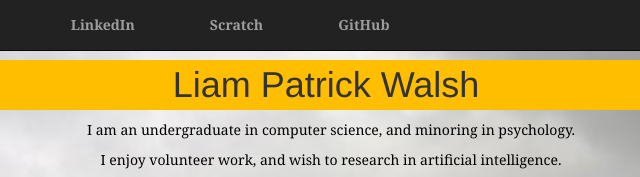
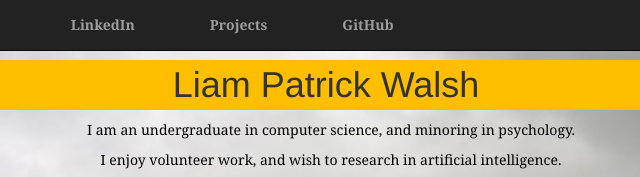
Before and after one commit to lwalsh2/lwalsh2.github.io, a plain HTML site: page index.html in a window 1280 px wide. Shown: the top 177 px of the page, 314-954 px from the left. Drawn offline with nearby package versions, Linux system fonts and the light colour scheme; grey boxes are pictures that could not be loaded.

Commit message:
Update index.html

```diff
--- a/index.html
+++ b/index.html
@@ -38,7 +38,7 @@
 		<li><a href = "index.html">Home</a></li>
 		<li><a href = "walsh_resume.html">Resume</a></li>
         <li><a href = "http://www.linkedin.com/in/LiamPWalsh">LinkedIn</a></li>
-		<li><a href = "https://scratch.mit.edu/users/lwalsh2/">Scratch</a></li>
+		<li><a href = "walsh_projects.html">Projects</a></li>
 		<li><a href = "https://github.com/LiamPWalsh">GitHub</a></li>
       </ul>
     </div><!-- /.navbar-collapse -->
```
